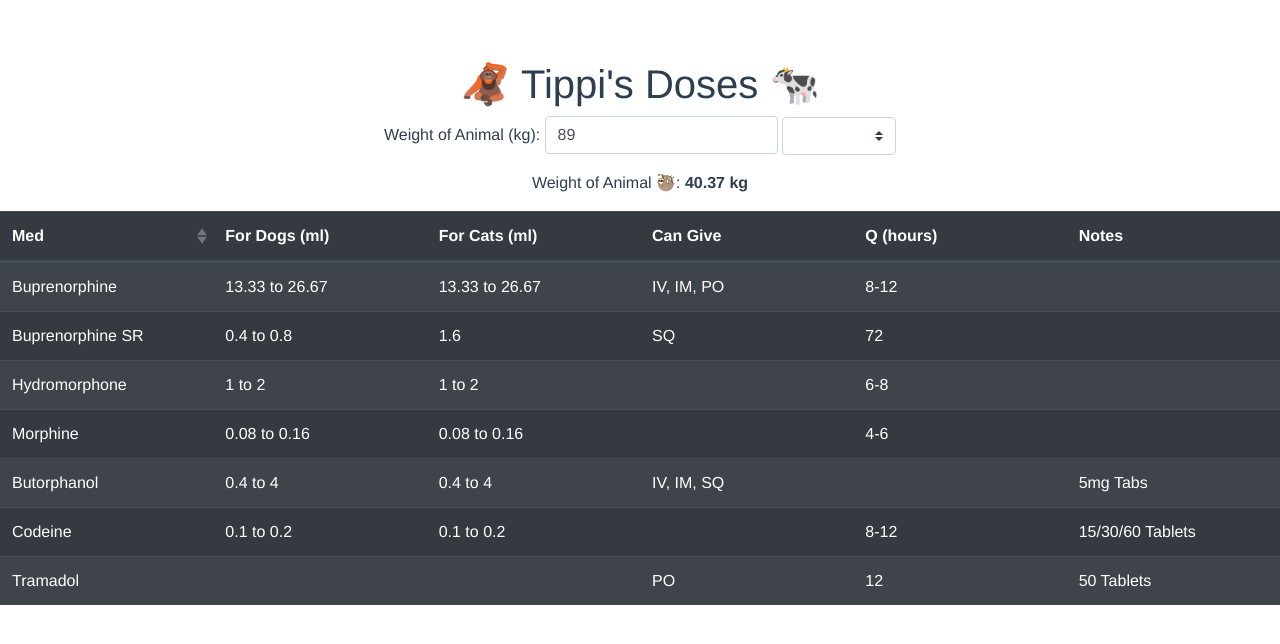
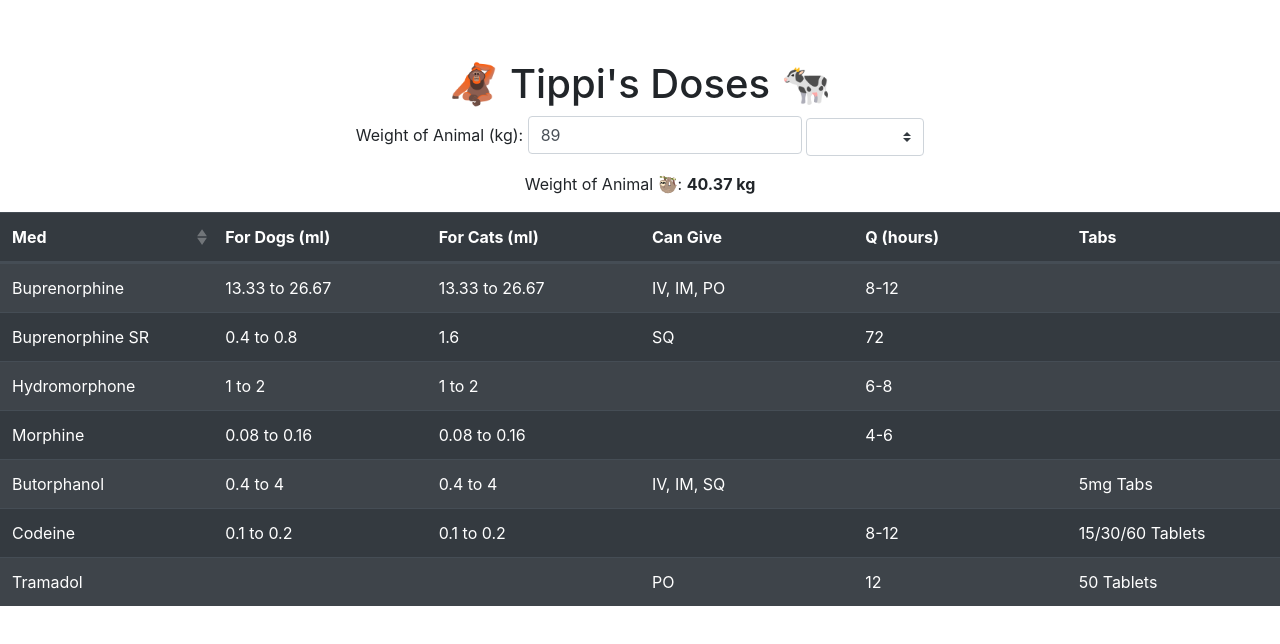
Before and after one commit to dannydenenberg/vet, a Vue app: page / in a window 1280 px wide. Shown: the top 644 px of the page. Built offline with nearby package versions, Linux system fonts and the light colour scheme.

Commit message:
info popups over med name

```diff
--- a/src/App.vue
+++ b/src/App.vue
@@ -34,11 +34,11 @@ export default {
 
 <style>
 #app {
-  font-family: Avenir, Helvetica, Arial, sans-serif;
+  /* font-family: Avenir, Helvetica, Arial, sans-serif; */
   -webkit-font-smoothing: antialiased;
   -moz-osx-font-smoothing: grayscale;
   text-align: center;
-  color: #2c3e50;
+  /* color: #2c3e50; */
   margin-top: 60px;
 }
 
--- a/src/components/Doses.vue
+++ b/src/components/Doses.vue
@@ -36,12 +36,17 @@
       :no-border-collapse="true"
     >
       <template v-slot:cell(med)="data">
-        <!-- <a v-html="data.value" href="hey"></a> -->
         <span :id="`med-${data.value}`">{{data.value}}</span>
         <b-popover variant="info" :target="`med-${data.value}`" triggers="hover" placement="top">
           <template v-slot:title>{{data.value}}</template>
-          I am popover
-          <b>component</b> content!
+          <p
+            id="med-info-p"
+            v-for="(value, propName) in medNamesAndInfo[data.value]"
+            :key="propName"
+          >
+            <b>{{propName}}</b>:
+            <span>{{value}}</span>
+          </p>
         </b-popover>
       </template>
     </b-table>
@@ -62,6 +67,7 @@ export default {
   components: {},
   data() {
     return {
+      medNamesAndInfo: {}, // object with keys as the names and mgPerML, mgPerKgDOG,mgPerKgCAT
       tableFields: [
         { key: "med", label: "Med", sortable: true, "primary-key": "dodo" },
         // { key: "dosage", label: "Dosage (mg/kg)" },
@@ -69,7 +75,7 @@ export default {
         { key: "forCats", label: "For Cats (ml)" },
         { key: "canGive", label: "Can Give" },
         { key: "q", label: "Q (hours)" },
-        { key: "notes", label: "Notes" }
+        { key: "tabs", label: "Tabs" }
       ],
       weightInput: "89",
       items: [
@@ -124,23 +130,32 @@ export default {
         const forCats = o.cats.join(" to ");
         const canGive = o.canGive.join(", ");
         const q = o.q.join("-");
-        const notes = o.notes;
+        const tabs = o.tabs;
         // const dosage = o.dosage.join("-");
 
-        forTableArray.push({ med, forDogs, forCats, canGive, q, notes });
+        forTableArray.push({ med, forDogs, forCats, canGive, q, tabs });
       });
       return forTableArray;
     }
   },
   methods: {
     // Filters the meds in to { name: 'alsdfj', .... } for the Medication to consume
+    // Fill the `medNamesAndInfo` data property with the medication information.
     arrayOfMedicationsProcess() {
-      // console.log(meds);
+      let medNamesAndInfoInProcess = {};
+
       let medicationsList = [];
       const weight = parseInt(this.weight); // get the actual weight in a number
 
       for (let name in meds) {
         const medInformation = meds[name](weight); // run the function to gather the dosages results
+
+        // populate `medNamesAndInfo`
+        medNamesAndInfoInProcess[name] = {
+          mgPerML: medInformation.mgPerML,
+          mgPerKgDOG: medInformation.mgPerKgDOG.join(" to "),
+          mgPerKgCAT: medInformation.mgPerKgCAT.join(" to ")
+        };
 
         // add the information into the list of medications as an all-self-contained object
         medicationsList.push({
@@ -154,6 +169,11 @@ export default {
        */
       medicationsList = this.filterMedications(medicationsList);
 
+      this.medNamesAndInfo = medNamesAndInfoInProcess;
+
+      console.log("Med Names and info:");
+      console.log(this.medNamesAndInfo);
+
       return medicationsList;
     },
 
@@ -166,4 +186,8 @@ export default {
 };
 </script>
 
-<style></style>
+<style>
+#med-info-p {
+  line-height: 0.5;
+}
+</style>
--- a/src/meds.js
+++ b/src/meds.js
@@ -13,7 +13,7 @@ function completeDosageObject(
   mgPerML,
   q,
   canGive,
-  notes
+  tabs
 ) {
   let dogs = mgPerKgDOG.map((a) => doseInML(weight, a, mgPerML));
   let cats = mgPerKgCAT.map((a) => doseInML(weight, a, mgPerML));
@@ -24,7 +24,17 @@ function completeDosageObject(
     cats = [];
   }
 
-  return { weight, dogs, cats, canGive, q, notes };
+  return {
+    mgPerKgDOG, // extra data on med
+    mgPerKgCAT, // extra data on med
+    mgPerML, // extra data on med
+    weight,
+    dogs,
+    cats,
+    canGive,
+    q,
+    tabs,
+  };
 }
 
 // name: String (name of medication all LOWERCASE)
```
